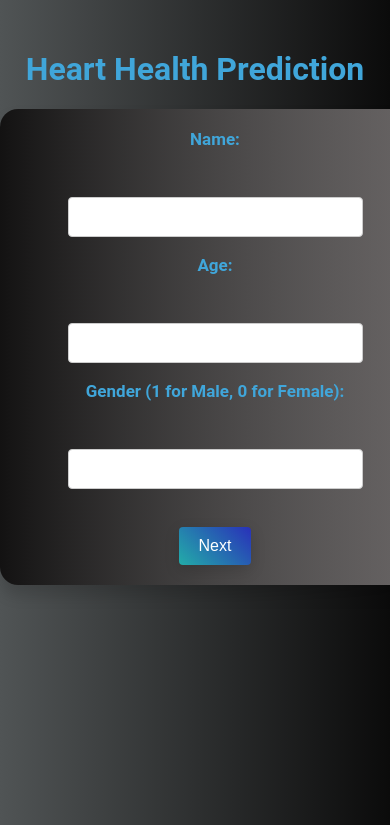
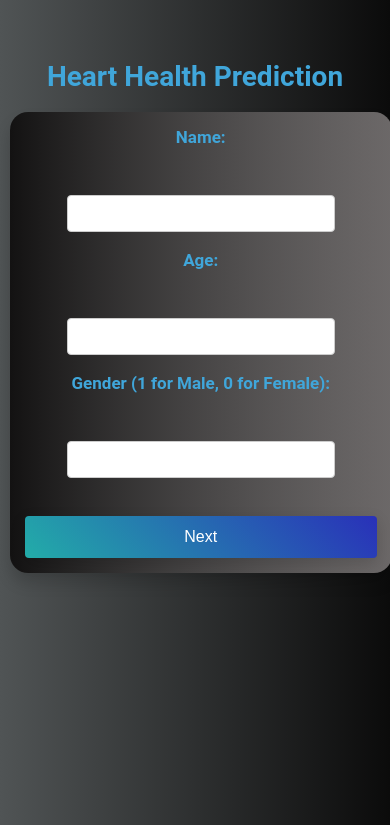
Before and after one commit to n-hesham/HeartHealthDiseases, a Python web app: template templates/index.html in a window 390 px wide. Shown: the top 825 px of the page. Run offline with Jinja, Linux system fonts and the light colour scheme; the template is opened without the code that fills it, so the values that code supplies are empty.

Commit message:
modified:   static/style.css

```diff
--- a/static/style.css
+++ b/static/style.css
@@ -185,26 +185,7 @@ button:hover {
     background-color: var(--secondary-dark);
 }
 
-/* استجابة الهاتف المحمول */
-@media (max-width: 600px) {
-    h1 {
-        font-size: 32px;
-    }
 
-    p {
-        font-size: 16px;
-    }
-
-    form {
-        padding: 20px;
-    }
-
-    form input[type="number"],
-    form input[type="text"],
-    form button {
-        font-size: 16px;
-    }
-}
 
 /* حاوية النتيجة */
 .result-container, .error-container {
@@ -355,3 +336,65 @@ a:hover {
         font-size: 16px;
     }
 }
+/* Mobile-First Responsive Design Enhancements */
+@media (max-width: 600px) {
+    /* General Text Adjustments */
+    body {
+        font-size: 14px; /* Smaller font size for better fit */
+        padding: 10px;
+    }
+
+    h1 {
+        font-size: 28px; /* Adjust heading sizes */
+    }
+
+    h2 {
+        font-size: 22px;
+    }
+
+    p {
+        font-size: 14px;
+    }
+
+    /* Form Responsiveness */
+    form {
+        padding: 15px; /* Reduce padding */
+        width: 95%; /* Full width with some margin */
+    }
+
+    .form-row {
+        flex-direction: column; /* Stack form fields vertically */
+        gap: 12px;
+    }
+
+    .form-row label,
+    .form-row input {
+        width: 100%; /* Full width for inputs */
+    }
+
+    button {
+        width: 100%; /* Full width for buttons */
+        font-size: 16px; /* Adjust font size */
+        padding: 12px; /* Smaller padding */
+    }
+
+    /* Result and Error Containers */
+    .result-container, .error-container {
+        width: 90%; /* Make containers smaller */
+        padding: 20px;
+    }
+
+    .normal-range {
+        font-size: 14px; /* Smaller font */
+    }
+
+    .status span {
+        font-size: 16px; /* Adjust font size for statuses */
+    }
+
+    /* Links */
+    a {
+        font-size: 14px;
+        padding: 8px 16px; /* Reduce padding */
+    }
+}
```
